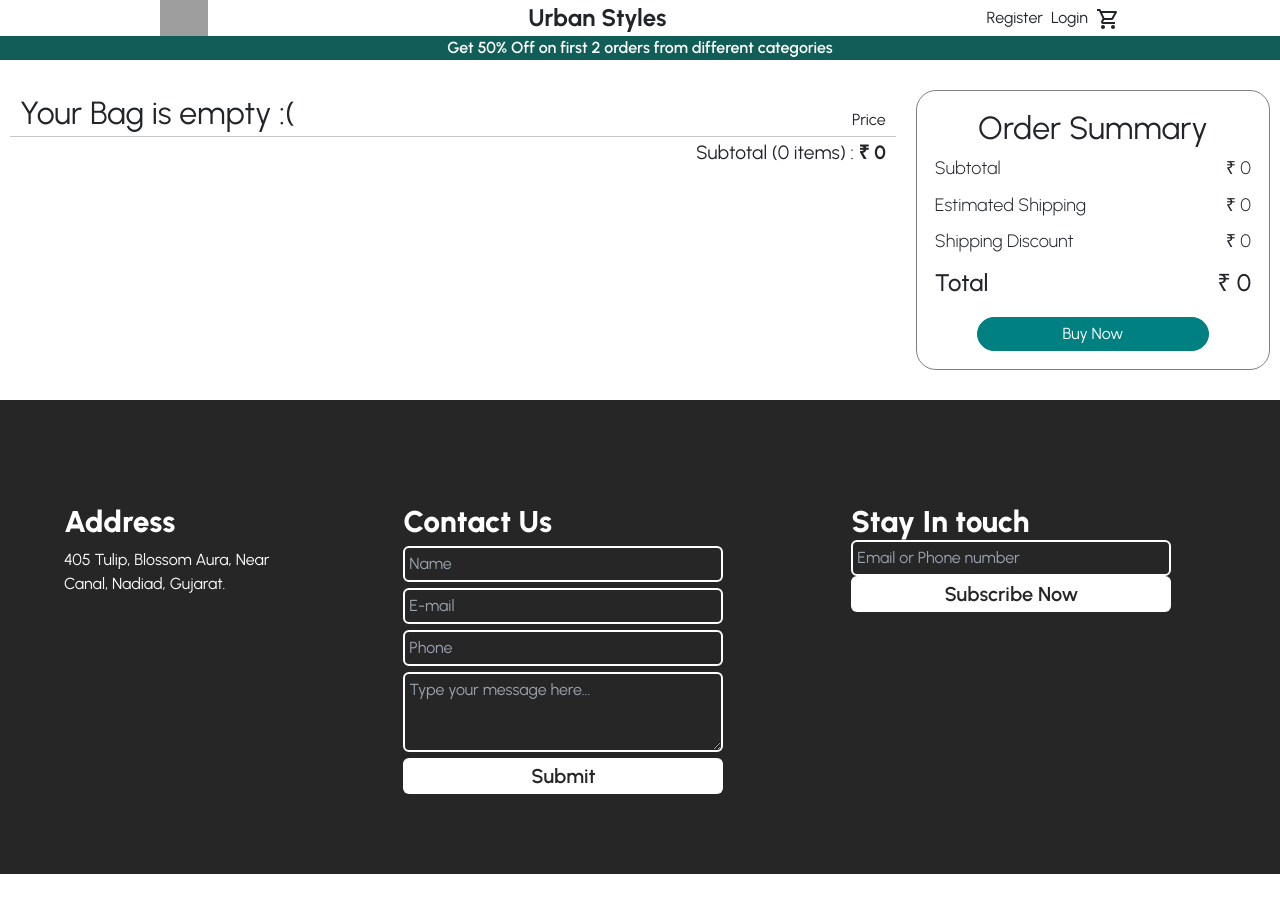
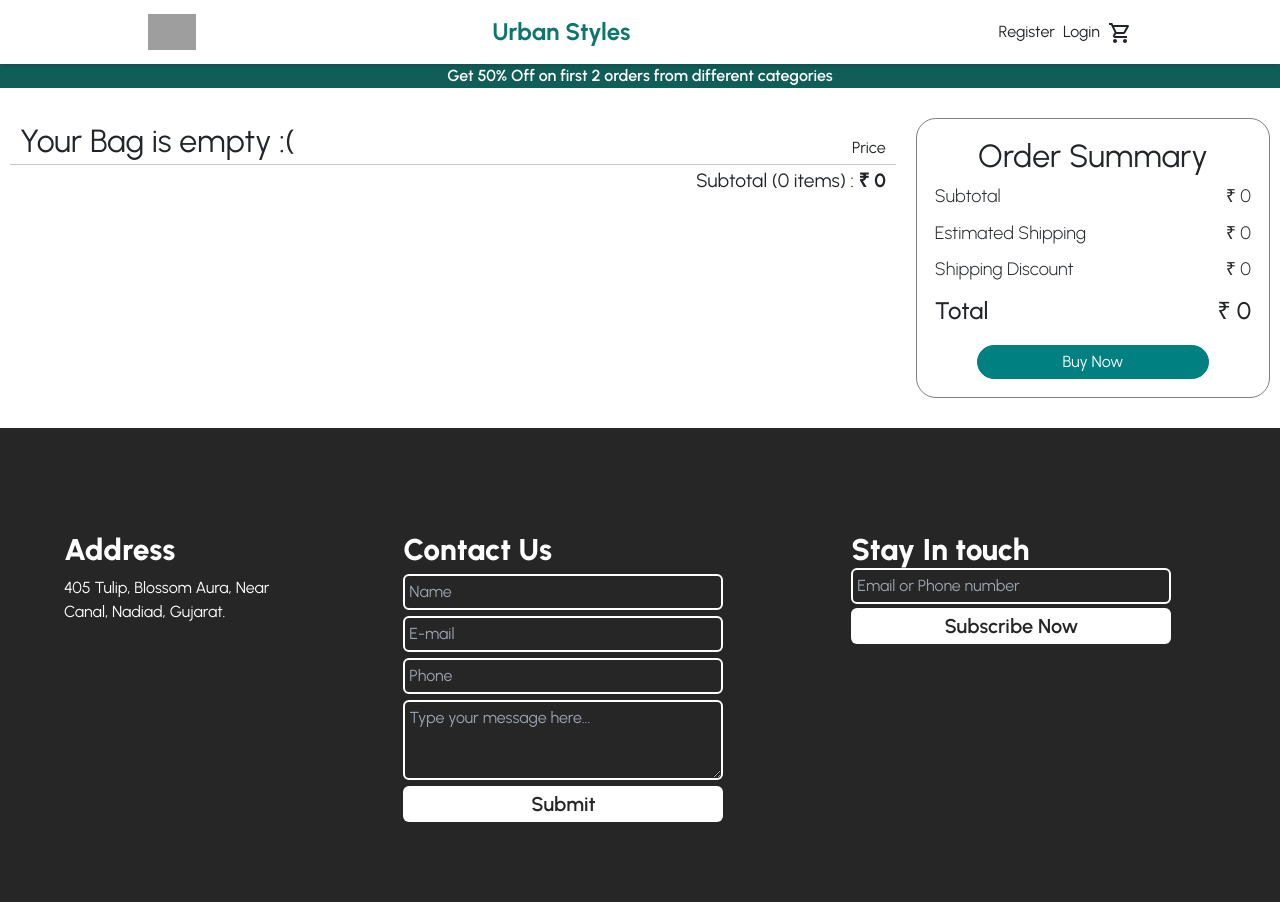
Before and after one commit to t3j3ndrA/Fashion-Freak-DU-Hacks, a React (Create React App) app: page /cart in a window 1280 px wide. Before the commit the page ends 874 px from the top, so only its background shows below. Built offline with nearby package versions, Linux system fonts and the light colour scheme; grey boxes are pictures that could not be loaded.

Commit message:
Navigation bar responsive designs

```diff
--- a/src/components/Footer.jsx
+++ b/src/components/Footer.jsx
@@ -37,21 +37,17 @@ const Footer = () => {
 				</button>
 			</div>
 
-			<div className="flex mx-16 pt-4 flex-col gap-1.5 md:hidden lg:block">
+			<div className="flex mx-16 pt-4 flex-col gap-1.5 md:hidden lg:block ">
 				<p className="text-3xl font-extrabold">Stay In touch</p>
 				<input
 					type="text"
 					placeholder="Email or Phone number"
 					className="bg-neutral-800 w-80 rounded-md px-1 py-1 outline-none text-white border-2 border-white "
 				/>
-				<button className="w-80 bg-white rounded-md px-1 py-1 text-neutral-800 font-semibold text-xl">
+				<button className="w-80 bg-white rounded-md px-1 py-1 mt-1 text-neutral-800 font-semibold text-xl">
 					Subscribe Now
 				</button>
 			</div>
-
-			{/* <div className="flex mx-16 pt-4 flex-col gap-1.5">
-				<p className="">2022 by Urban Styles</p>
-			</div> */}
 		</div>
 	);
 };
--- a/src/components/Navbar.jsx
+++ b/src/components/Navbar.jsx
@@ -1,15 +1,20 @@
-import React from "react";
+import React, { useState } from "react";
 import { Link } from "react-router-dom";
 import { ShoppingCartIcon, DotsVerticalIcon } from "@heroicons/react/outline";
 import { updateUser, logoutUser } from "../redux/userSlice";
 import { useSelector, useDispatch } from "react-redux";
 import { setNotiError } from "../redux/notificationSlice";
 import { makeCartEmpty } from "../redux/cartSlice";
-import { Search, ShoppingCartOutlined } from "@mui/icons-material";
+import {
+	Search,
+	ShoppingCartOutlined,
+	CloseOutlined,
+} from "@mui/icons-material";
 import Badge from "@mui/material/Badge";
 
 const Navbar = () => {
 	const cartProductsCount = useSelector((states) => states.cart.quantity);
+	const [navbarToggler, setNavbarToggler] = useState(false);
 	const { id, token, isLoggedIn, userName } = useSelector(
 		(state) => state.user
 	);
@@ -24,9 +29,10 @@ const Navbar = () => {
 			dispatch(setNotiError({ msg: "Please login to continue" }));
 		}
 	};
+
 	return (
-		<div>
-			<nav className="flex justify-around items-center">
+		<div className="mb-12 md:mb-16">
+			<nav className="w-full bg-white z-10 flex justify-around items-center fixed top-0 shadow-md">
 				<div>
 					<Link to="/">
 						<img
@@ -35,19 +41,38 @@ const Navbar = () => {
 						/>
 					</Link>
 				</div>
-				<div className="flex items-center">
+				<div className="flex items-center text-teal-700 text-2xl">
 					<p className="font-bold text-2xl">Urban Styles</p>
 				</div>
-				<div className="md:hidden items-center">
-					<DotsVerticalIcon className="h-8 " />
+				<div
+					className="md:hidden items-center cursor-pointer"
+					onClick={() => setNavbarToggler(!navbarToggler)}
+				>
+					<DotsVerticalIcon className="h-7 " />
 				</div>
-				<div className="hidden  justify-center content-center h-screen md:relative  md:w-auto md:h-auto  md:flex md:gap-2 md:content-center">
+
+				{/* Mobile navigation menu */}
+				{/* <div className="absolute top-0 bg-teal-200 w-full h-20 md:hidden">
+
+				</div>
+				 */}
+				<div
+					className={`ease-in-out duration-500  absolute ${
+						navbarToggler ? "left-0" : "-left-full"
+					} top-0 flex flex-col gap-2 bg-teal-100 w-full h-screen justify-center items-center md:top-0 md:left-0 md:flex-row md:block md:justify-center md:content-center md:h-auto md:bg-transparent md:relative  md:w-auto md:h-auto  md:flex md:gap-2 md:content-center`}
+				>
+					<CloseOutlined
+						className=" cursor-pointer self-end items-start mr-10 mb-10 text-red-500 md:opacity-0"
+						onClick={() => {
+							setNavbarToggler(!navbarToggler);
+						}}
+					/>
 					{!isLoggedIn && (
 						<Link
 							to="/register"
 							style={{ textDecoration: "none", color: "inherit" }}
 						>
-							<p>Register</p>
+							<p className="cursor-pointer">Register</p>
 						</Link>
 					)}
 					{!isLoggedIn && (
@@ -55,17 +80,11 @@ const Navbar = () => {
 							to="/login"
 							style={{ textDecoration: "none", color: "inherit" }}
 						>
-							<p>Login</p>
+							<p className="cursor-pointer">Login</p>
 						</Link>
 					)}
 					{isLoggedIn && <p>{userName}</p>}
 					{isLoggedIn && <p onClick={handleLogOut}>Logout</p>}
-					{/* <Link to="/register">
-						<p>Register</p>
-					</Link>
-					<Link to="/login">
-						<p>Sign In</p>
-					</Link> */}
 					<Link to={isLoggedIn ? "/cart" : "/login"}>
 						<Badge badgeContent={cartProductsCount} color="primary" max={9}>
 							<ShoppingCartOutlined styled={{ color: "teal" }} />
--- a/src/components/Sliders.jsx
+++ b/src/components/Sliders.jsx
@@ -2,7 +2,7 @@ import React from "react";
 import { Carousel } from "react-bootstrap";
 const Sliders = () => {
 	return (
-		<div className="hidden md:block">
+		<div className="hidden md:block mx-2">
 			<Carousel fade>
 				<Carousel.Item>
 					<img
```
